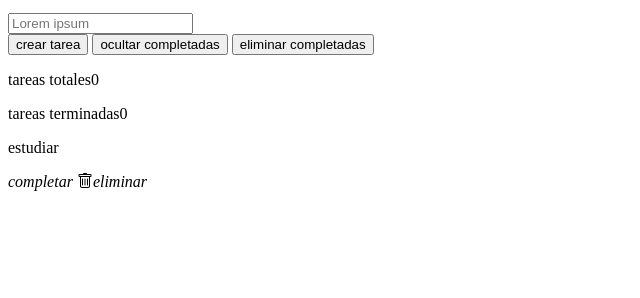
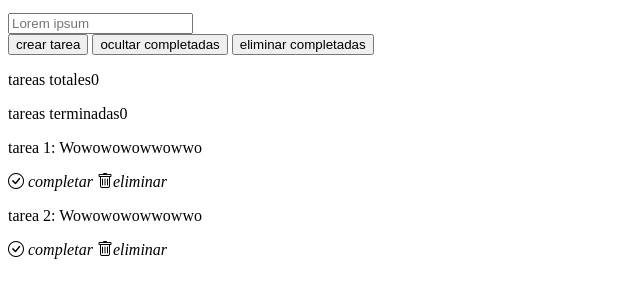
Before and after one commit to Axxo10/Lista_de_tareas_2026, a plain HTML site: page index.html in a window 1280 px wide. Shown: the part 102-400 px from the top of the page, without its empty margins (0-640 px from the left). Drawn offline with nearby package versions, Linux system fonts and the light colour scheme.

Commit message:
actualizacion

```diff
--- a/index.html
+++ b/index.html
@@ -27,9 +27,19 @@
         </div>
         <div class="contenedor-tareas">
             <div class="tarea">
-                <p class="tarea-texto">estudiar</p>
+                <p class="tarea-texto">tarea 1: Wowowowowwowwo</p>
                 <div class="tarea-iconos">
-                    <i>completar</i>
+                    <i class="bi bi-check-circle"> completar</i>
+                    <i class="bi bi-trash">eliminar</i>
+                </div>
+
+            </div>
+        </div>
+        <div class="contenedor-tareas-2">
+            <div class="tarea">
+                <p class="tarea-texto">tarea 2: Wowowowowwowwo</p>
+                <div class="tarea-iconos">
+                    <i class="bi bi-check-circle"> completar</i>
                     <i class="bi bi-trash">eliminar</i>
                 </div>
 
```
